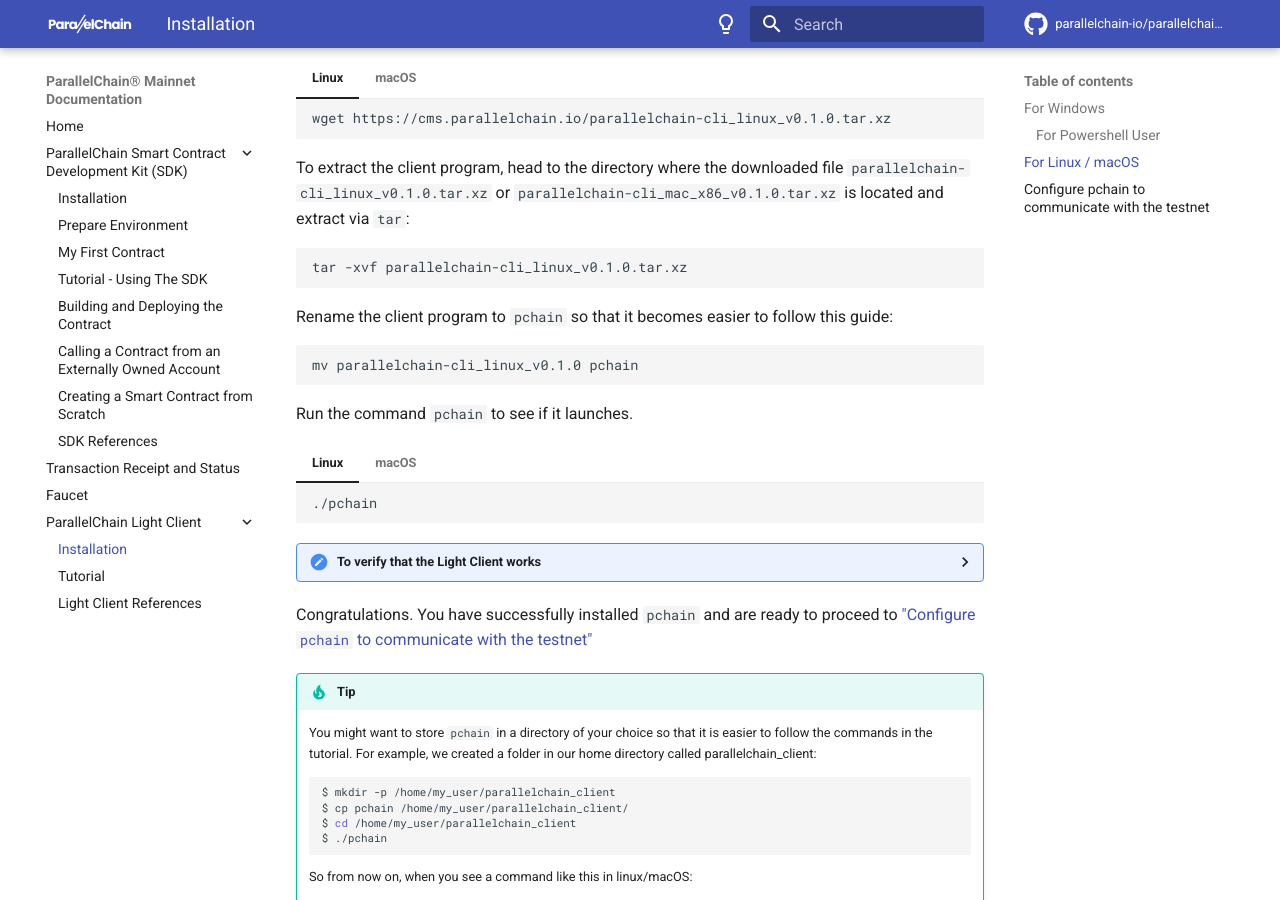
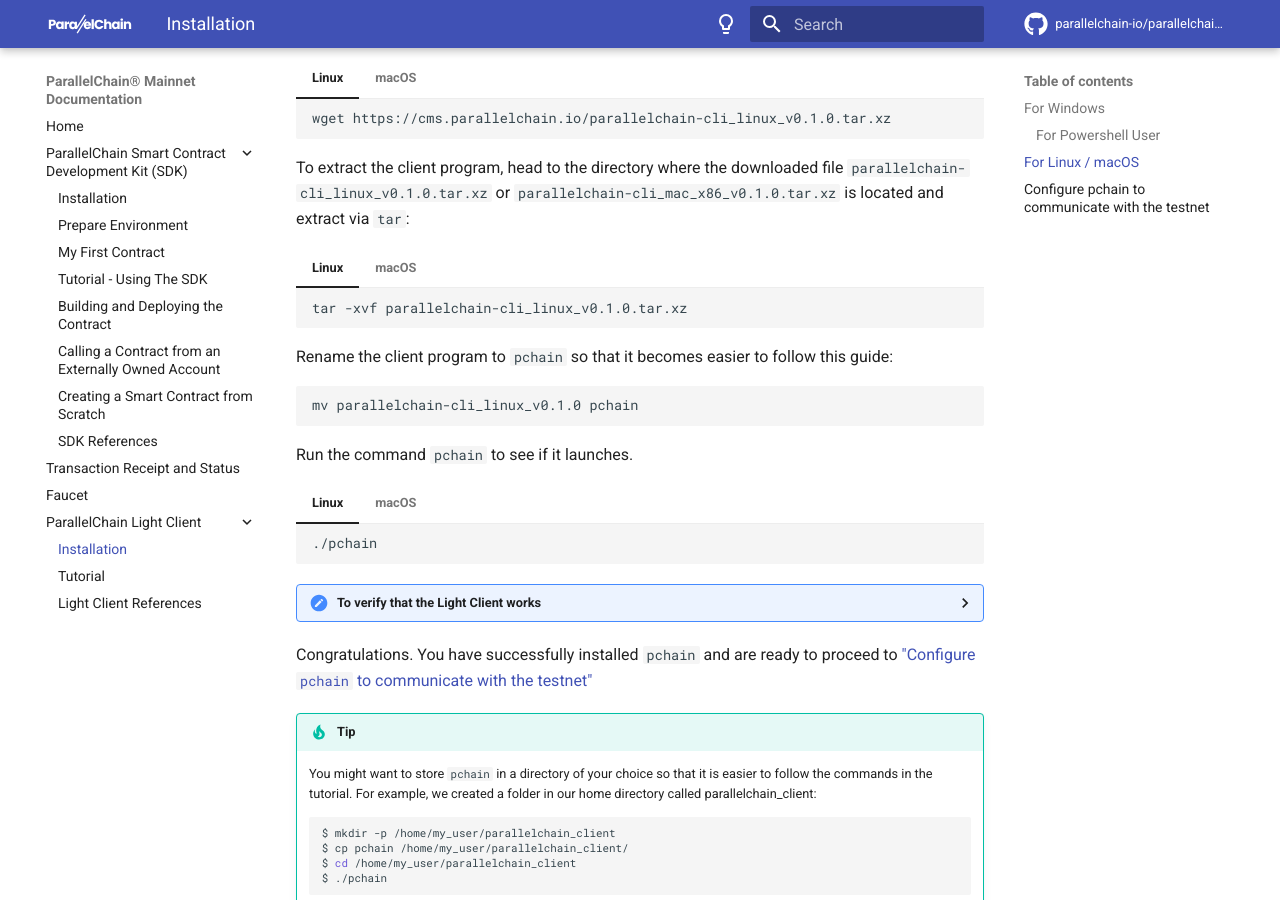
Before and after one commit to parallelchain-io/parallelchain-docs, an MkDocs documentation site: the page built from docs/cli/installation.md, in a window 1280 px wide and 900 px high, scrolled down 2541 px. Built offline with MkDocs 1.6.1 and Material for MkDocs 9.7.7, drawn with Linux system fonts in a browser that asks for light colours; comment, search, counter and statistics services are not loaded.

Commit message:
DOCS/FIX: Added guide to unzip macOS binaries for `pchain`

````diff
--- a/docs/cli/installation.md
+++ b/docs/cli/installation.md
@@ -103,9 +103,14 @@
     ```
 
 To extract the client program, head to the directory where the downloaded file `parallelchain-cli_linux_v0.1.0.tar.xz` or  `parallelchain-cli_mac_x86_v0.1.0.tar.xz` is located and extract via `tar`:
-```bash
-tar -xvf parallelchain-cli_linux_v0.1.0.tar.xz
-```
+=== "Linux"
+    ```bash
+    tar -xvf parallelchain-cli_linux_v0.1.0.tar.xz
+    ```
+=== "macOS"
+    ```bash
+    tar -xvf parallelchain-cli_mac_x86_v0.1.0.tar.xz
+    ```
 
 Rename the client program to `pchain` so that it becomes easier to follow this guide:
 ```bash
````
